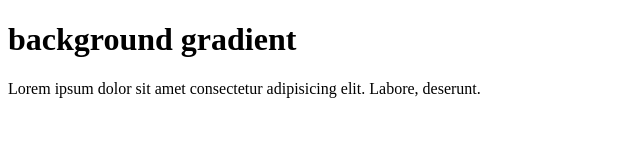
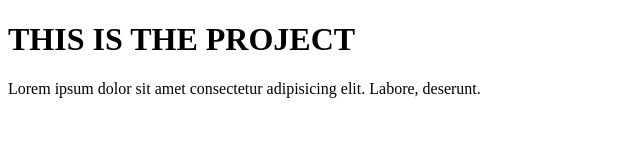
Before and after one commit to Amir99ba/project, a plain HTML site: page index.html in a window 1280 px wide. Shown: the whole page, without its empty margins (0-640 px from the left). Drawn offline with Linux system fonts and the light colour scheme.

Commit message:
changed the h1

```diff
--- a/index.html
+++ b/index.html
@@ -7,7 +7,7 @@
     <title>New Page</title>
   </head>
   <body>
-    <h1>background gradient</h1>
+    <h1>THIS IS THE PROJECT</h1>
     <p>
       Lorem ipsum dolor sit amet consectetur adipisicing elit. Labore, deserunt.
     </p>
```
